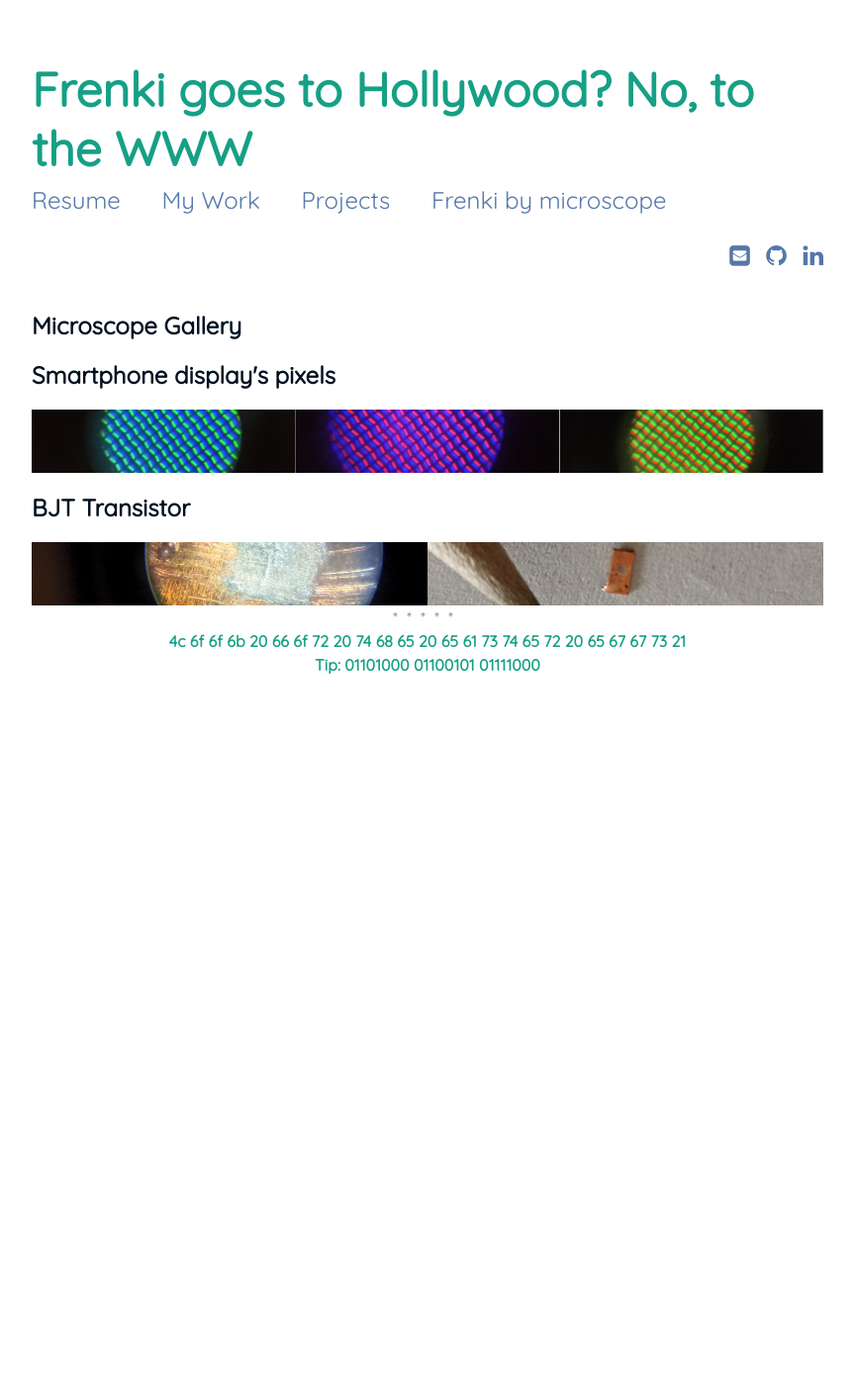
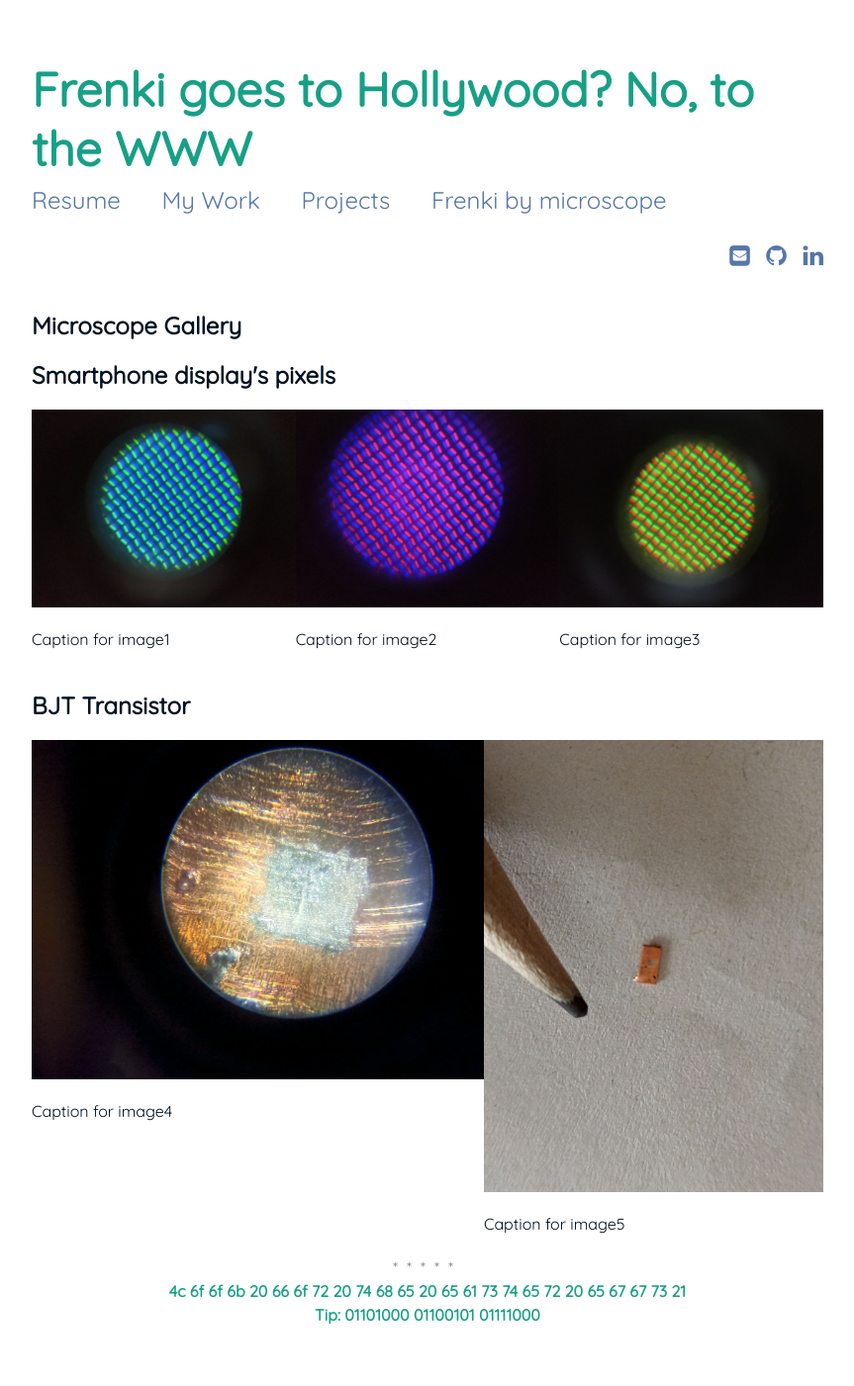
Before and after one commit to FreShq99/frenkishqepa.com, a Jekyll site: the page built from gallery.html, in a window 1280 px wide. Shown: the whole page at 99% size, without its empty margins (208-1071 px from the left). Built offline with Jekyll 4.4.1, drawn with Linux system fonts in a browser that asks for light colours; before the commit the page ends 900 px from its top, so only the background shows below that.

Commit message:
Update main.css

```diff
--- a/assets/css/main.css
+++ b/assets/css/main.css
@@ -231,20 +231,12 @@
   display: flex;
 }
 
-.column {
-    flex: 1;
-    overflow: hidden;
-    position: relative;
+.column img {
+  object-fit: cover;
+  width: 100%;
+  height: auto;
 }
 
-.column img {
-    position: absolute;
-    top: 50%;
-    left: 50%;
-    transform: translate(-50%, -50%);
-    width: 100%;
-    height: auto;
-}
 
 
   @media only screen and (max-width: 600px) {
```
